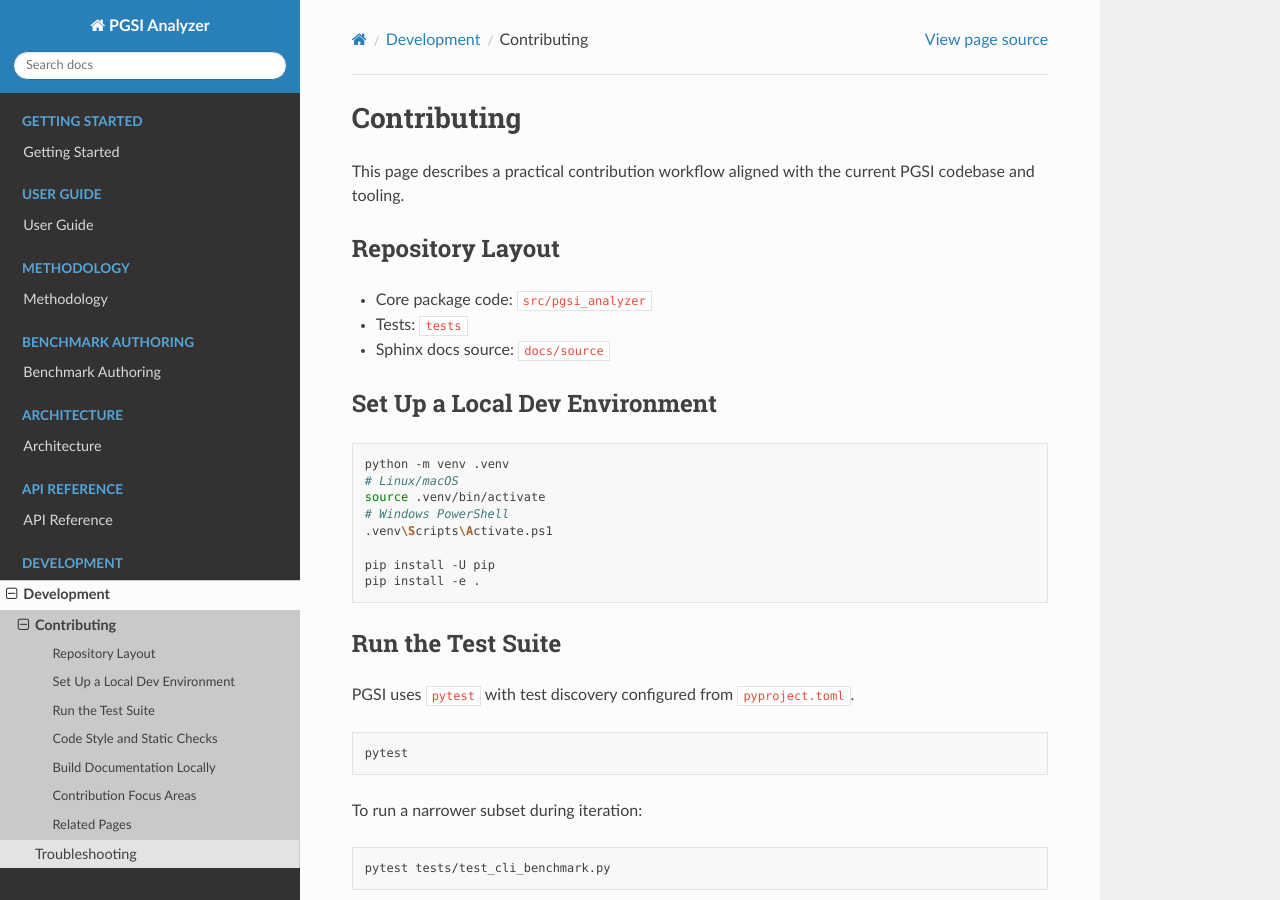
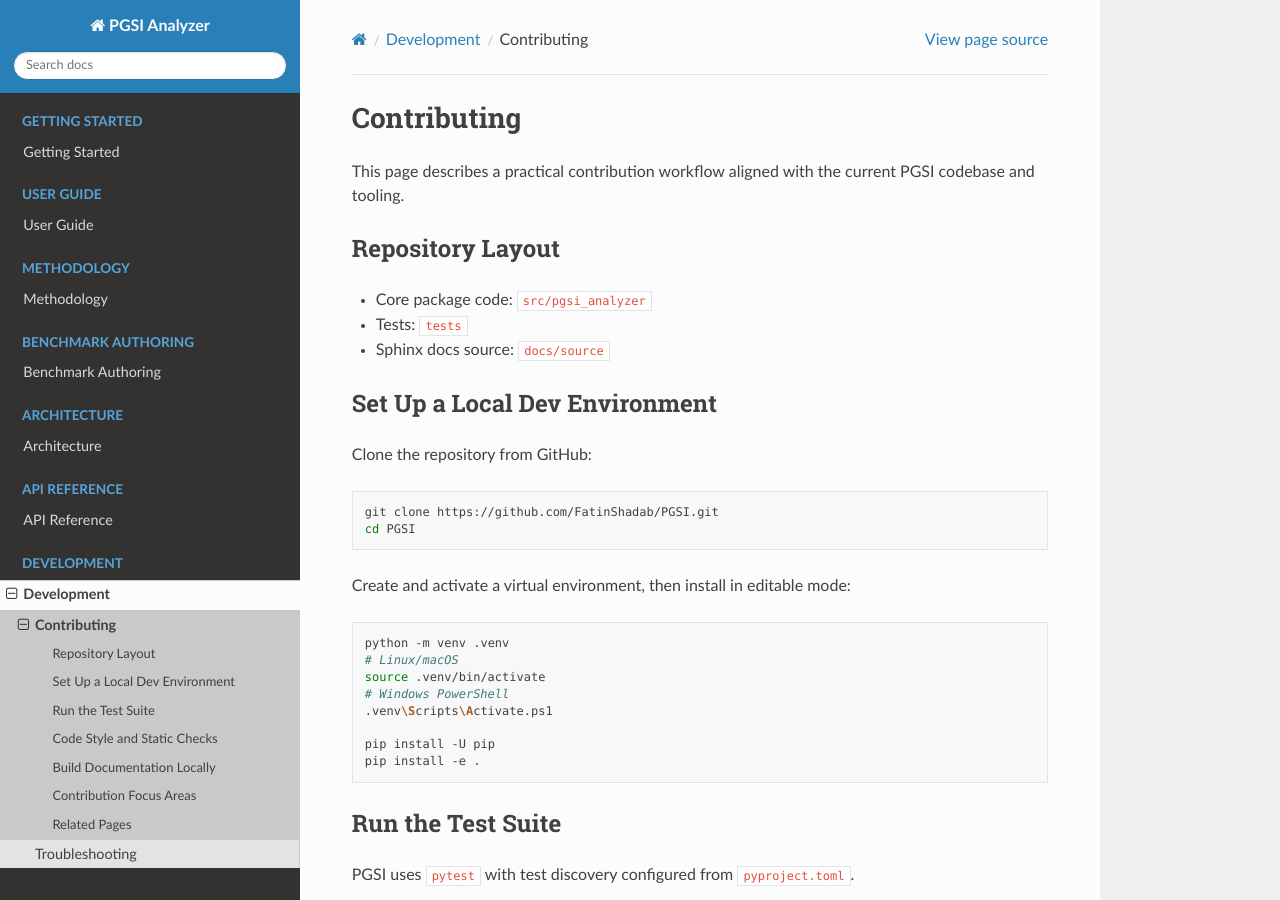
Before and after one commit to FatinShadab/PGSI, a Sphinx documentation site: the page built from docs/source/development/contributing.rst, in a window 1280 px wide and 900 px high. Built offline with Sphinx 7.4.7 and the Read the Docs theme 3.1.0, drawn with Linux system fonts in a browser that asks for light colours.

Commit message:
Add contributing guide and source install notes
Add a new development/contributing.rst with instructions to set up a local dev environment (virtualenv, editable install) and run tests. Update docs/source/development/index.rst to include the new contributing page in the toctree. Also update getting_started.rst to include brief instructions for installing the package from the source repository.

Co-Authored-By: Md Mahmudul Hasan <124197440+mahmudulhasn@users.noreply.github.com>

```diff
--- a/docs/source/development/contributing.rst
+++ b/docs/source/development/contributing.rst
@@ -12,6 +12,15 @@ Repository Layout
 
 Set Up a Local Dev Environment
 ------------------------------
+
+Clone the repository from GitHub:
+
+.. code-block:: bash
+
+   git clone https://github.com/FatinShadab/PGSI.git
+   cd PGSI
+
+Create and activate a virtual environment, then install in editable mode:
 
 .. code-block:: bash
 
```
Also changed, not shown: docs/source/getting_started.rst (+8 -0 lines).
